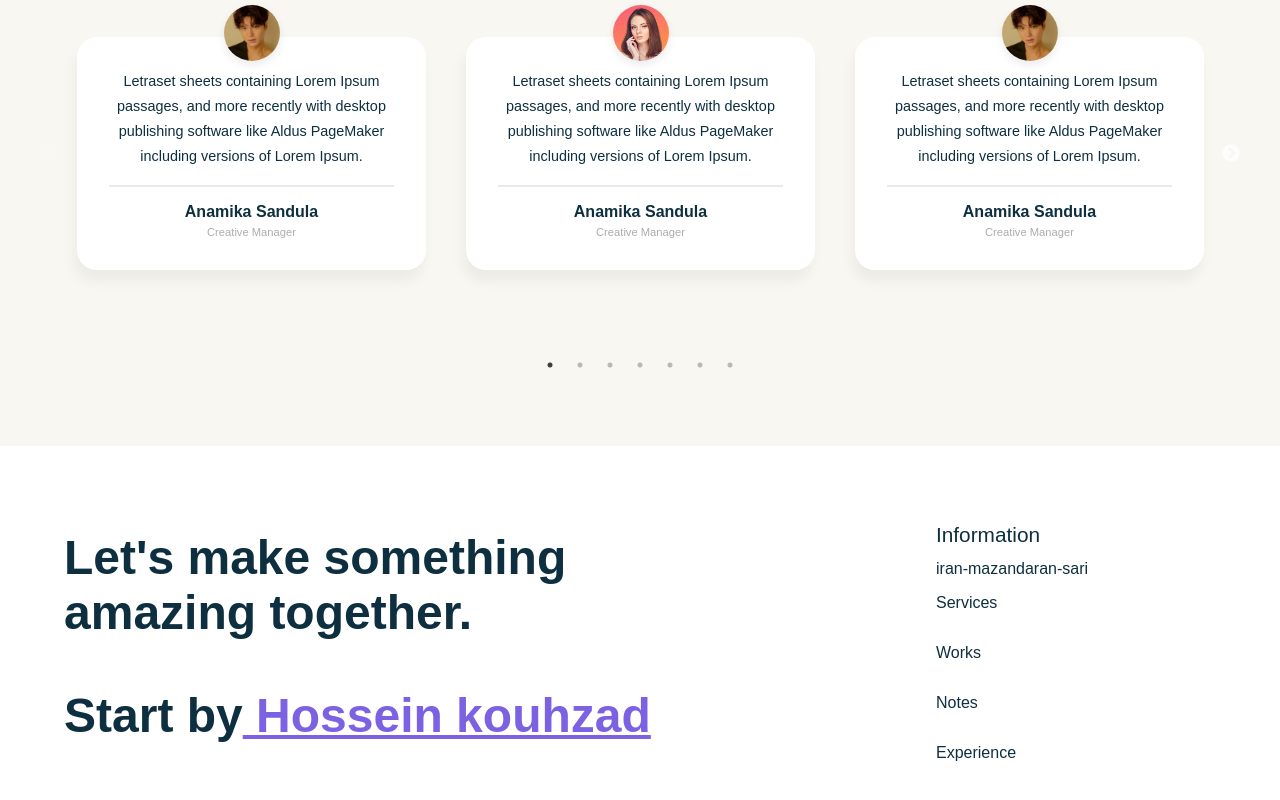
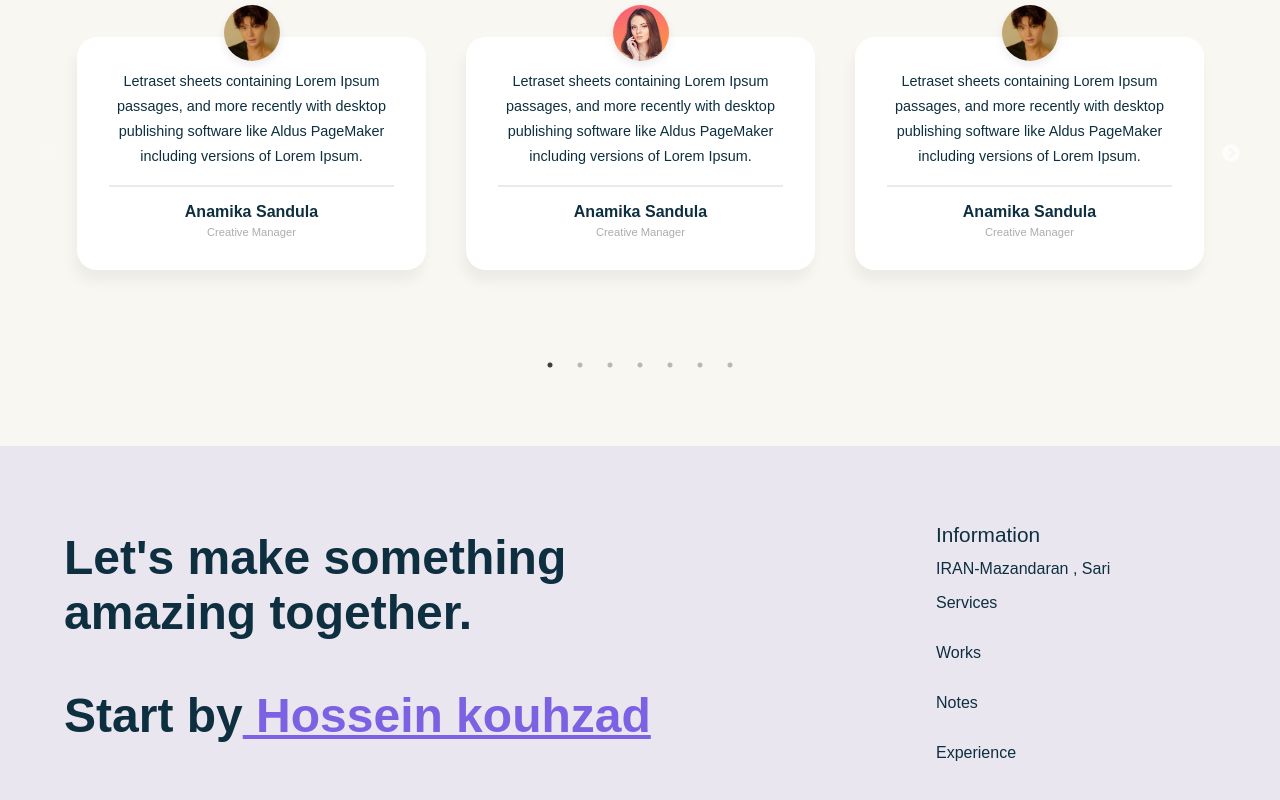
Before and after one commit to HKouhzad1991/HK-portfolio, a React (Vite) app: page / in a window 1280 px wide. Shown: the part 1929-2729 px from the top of the page. Built offline with nearby package versions, Linux system fonts and the light colour scheme; a web font is replaced by a local one.

Commit message:
background footer changed

```diff
--- a/src/components/Footer/Footer.jsx
+++ b/src/components/Footer/Footer.jsx
@@ -27,7 +27,7 @@ const Footer = () => {
         <div className={css.right}>
           <div className={css.info}>
             <span className="secondaryText">Information</span>
-            <p>iran-mazandaran-sari</p>
+            <p>IRAN-Mazandaran , Sari</p>
           </div>
           <ul className={css.menu}>
             <li>Services</li>
--- a/src/components/Footer/Footer.module.scss
+++ b/src/components/Footer/Footer.module.scss
@@ -1,7 +1,7 @@
 @import "../../styles/contants.scss";
 
 .wrapper {
-  background: white;
+  background:  rgba(124, 98, 227, 0.115);
   .container {
     gap: 2rem;
     @media (max-width: $sm) {
```
